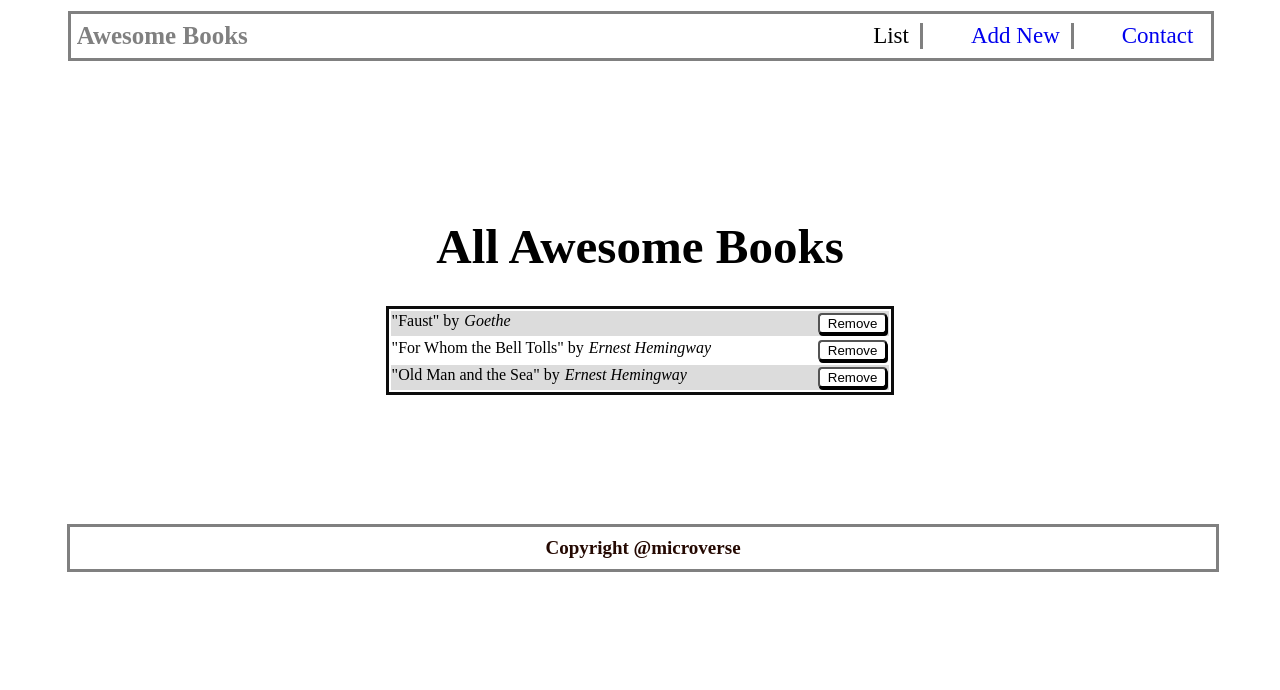
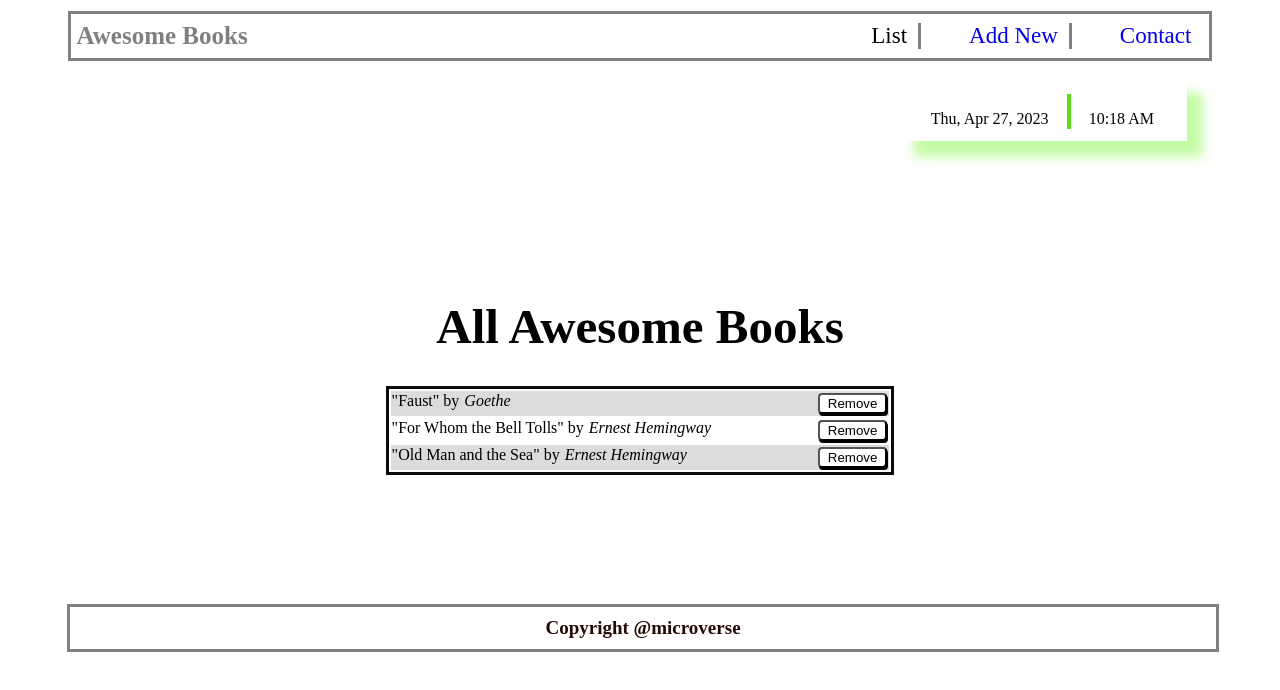
Before and after one commit to shihabrafio/Awesome-Books, a website: page index.html in a window 1280 px wide. Drawn offline with Linux system fonts and the light colour scheme.

Commit message:
Implement datetime class
Hi rafi this is the date thing i've been experimentimg.. edit and merge it after u like it

```diff
--- a/script.js
+++ b/script.js
@@ -5,6 +5,33 @@ const booklist = document.getElementById('book-list');
 const go = document.getElementById('go');
 const then = document.getElementById('then');
 const navitem = document.querySelectorAll('.navitem');
+
+// date
+
+const time_date = new Date();
+let date = time_date.toDateString();
+let time = time_date.toLocaleTimeString('en-US', { hour: 'numeric', minute:'numeric', hour12: true });
+
+var x = ''
+date.split(' ').forEach((str,i)=>{
+  if(i === 0 || i === 2) {
+    x += str + ', '
+    console.log(i, x)
+  }
+  else{
+    x += str +" "
+    console.log(i,x)
+  }
+})
+date = x;
+console.log('final output for date ' , date)
+
+document.querySelector('.date').innerHTML = `
+<div> ${date} </div>
+<div class='bar'> </div>
+<div> ${time} </div>
+`;
+
 
 addNew.classList.add('active');
 contact.classList.add('active');
--- a/style.css
+++ b/style.css
@@ -29,10 +29,6 @@ nav {
   justify-content: space-between;
   align-items: center;
   border: 3px solid grey;
-}
-
-header {
-  width: 100%;
 }
 
 p {
@@ -203,3 +199,21 @@ span {
 #contact {
   margin-top: 11%;
 }
+
+.date {
+  display: flex;
+  justify-content: flex-end;
+  width: fit-content;
+  height: 3.5rem;
+  box-shadow: 1rem 1rem 10px rgba(148, 248, 91, 0.548);
+  gap: 1rem;
+  margin: 1rem 7% 1rem auto;
+  padding: 2rem;
+}
+
+.bar {
+  height: 2.2rem;
+  border-right: 0.3rem solid rgb(96, 219, 25);
+  position: relative;
+  top: -1rem;
+}
```
Also changed, not shown: index.html (+0 -2 lines).
